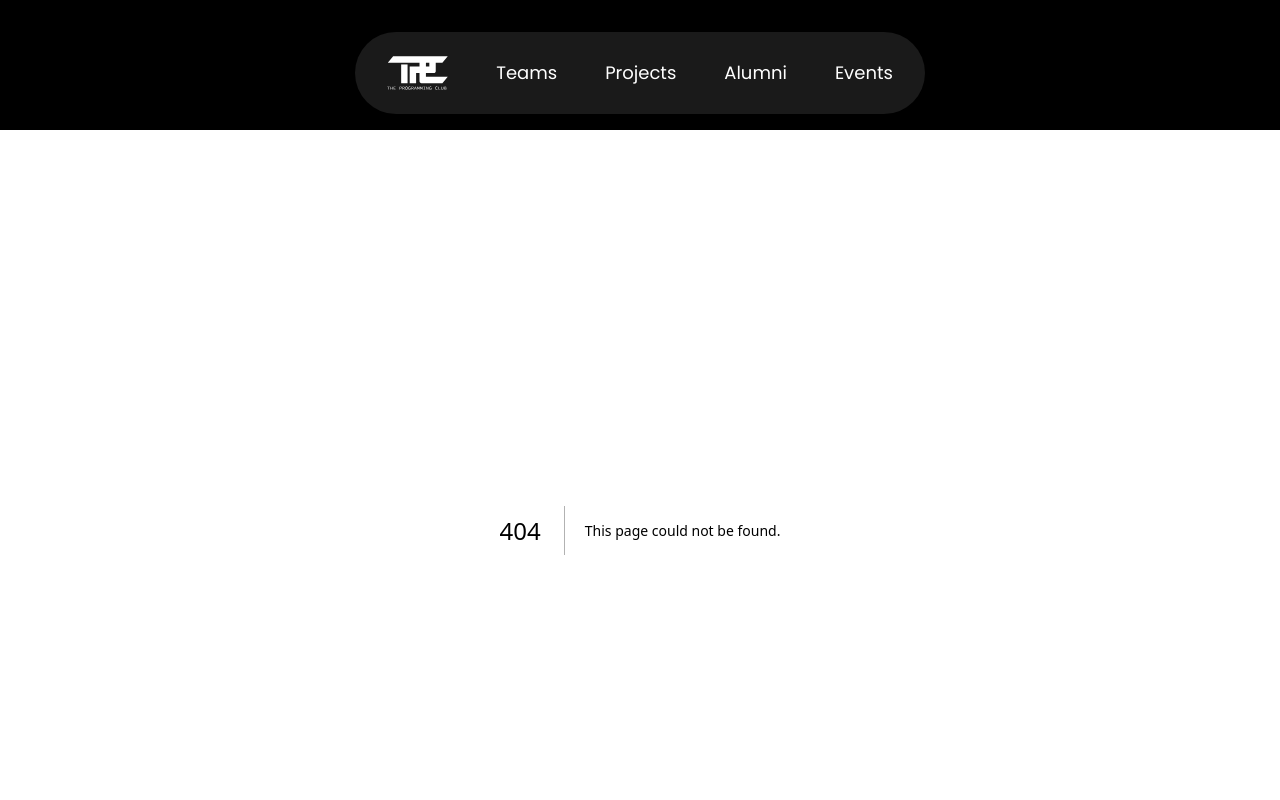
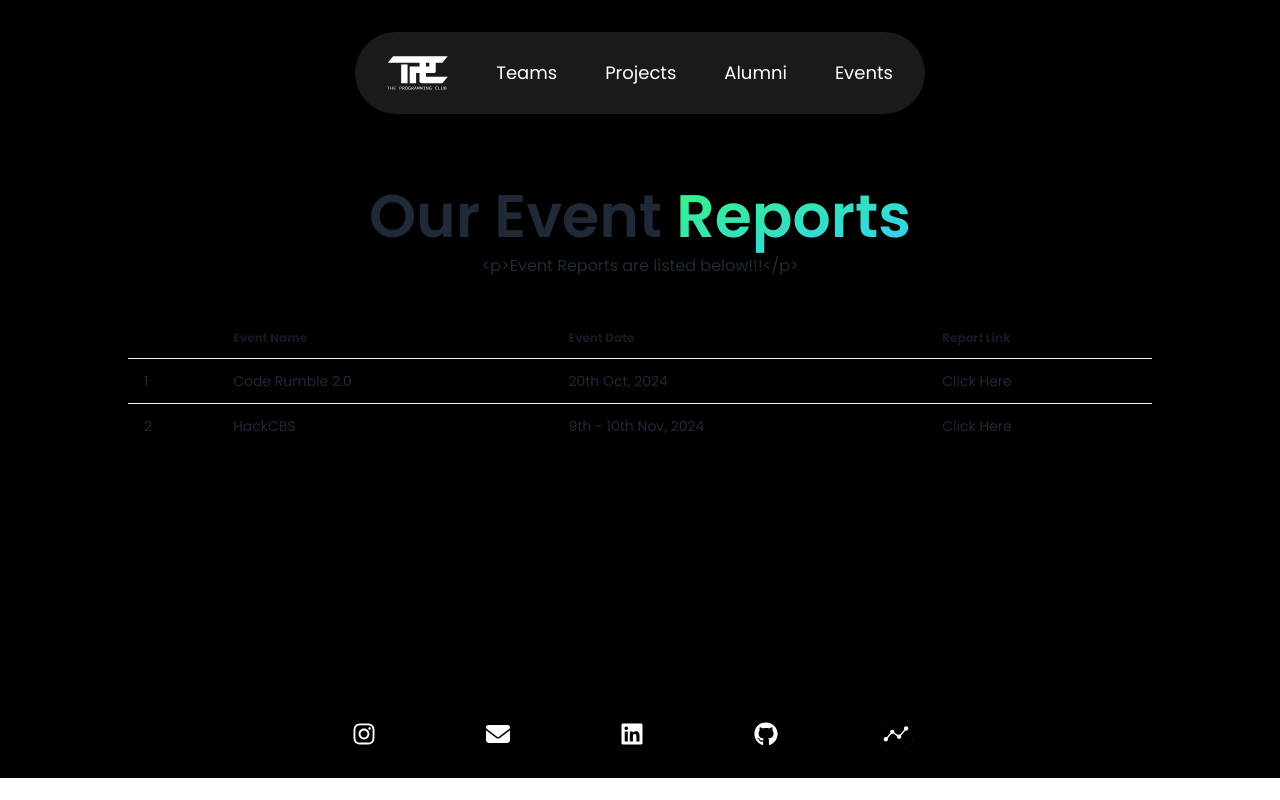
Before and after one commit to RISHIKESHk07/tpcwebsite, a Next.js app: page /reports in a window 1280 px wide. Before the commit this address had no page. Shown: the top 800 px of the page. Built offline with nearby package versions, Linux system fonts and the light colour scheme.

Commit message:
Added event reports page

```diff
--- /dev/null
+++ b/src/app/_UIcomponents/ReportsTable.js
@@ -0,0 +1,26 @@
+const ReportsTable = ({ reports }) => {
+    return (
+        <table className="table">
+        <thead>
+            <tr className="hover">
+            <th></th>
+            <th>Event Name</th>
+            <th>Event Date</th>
+            <th>Report Link</th>
+            </tr>
+        </thead>
+        <tbody>
+            {reports.map((report) => (
+            <tr key={report.id} className="hover">
+                <td>{report.id}</td>
+                <td>{report.name}</td>
+                <td>{report.date}</td>
+                <td><a href={report.link} target="_blank">Click Here</a></td>
+            </tr>
+            ))}
+        </tbody>
+        </table>
+    );
+};
+
+export default ReportsTable;
--- /dev/null
+++ b/src/app/reports/page.js
@@ -0,0 +1,35 @@
+"use client"
+
+import { reportData } from "@/data"
+import ReportsTable from "../_UIcomponents/ReportsTable"
+
+const page = () => {
+
+    return (
+        <div className="m-auto min-h-[72vh]">
+            <main className="w-full py-6">
+                <div className="relative bg-black py-8 w-[80%] mx-auto min-h-full mb-30">
+                    <div className="flex justify-center items-center flex-col gap-2">
+                        <h1 className="text-4xl md:text-6xl font-semibold text-center">
+                            Our Event
+                            <span className="green-gradient-text">
+                                {" "}
+                                Reports
+                            </span>
+                        </h1>
+                        <p className="max-sm:text-sm break-words text-center relative">
+                            {
+                                "<p>Event Reports are listed below!!!</p>"
+                            }
+                        </p>
+                    </div>
+                    <div className="relative flex gap-4 mt-10">
+                        <ReportsTable reports={reportData} />
+                    </div>
+                </div>
+            </main>
+        </div>
+    )
+}
+
+export default page
--- a/src/data/index.js
+++ b/src/data/index.js
@@ -1518,3 +1518,19 @@ export const pastEvents = [
         priority: false,
     },
 ]
+
+
+export const reportData = [
+    {
+        id: "1",
+        name: "Code Rumble 2.0",
+        date: "20th Oct, 2024",
+        link: "https://docs.google.com/document/d/1nUAvHmkTjc7WS0PzNGRH8dJNi0zsjUoWleln-_m8oUM",
+    },
+    {
+        id: "2",
+        name: "HackCBS",
+        date: "9th - 10th Nov, 2024",
+        link: "https://docs.google.com/document/d/17-79sUY7eCsCTYx66TpE7S7nCF2CsBP3_Kxd-PnGN70",
+    },
+]
```
